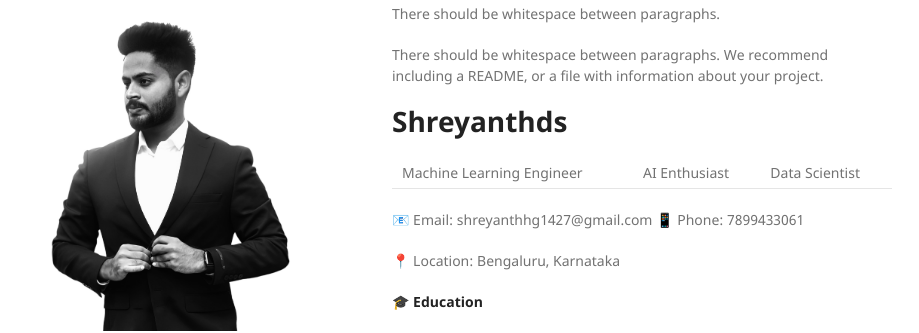
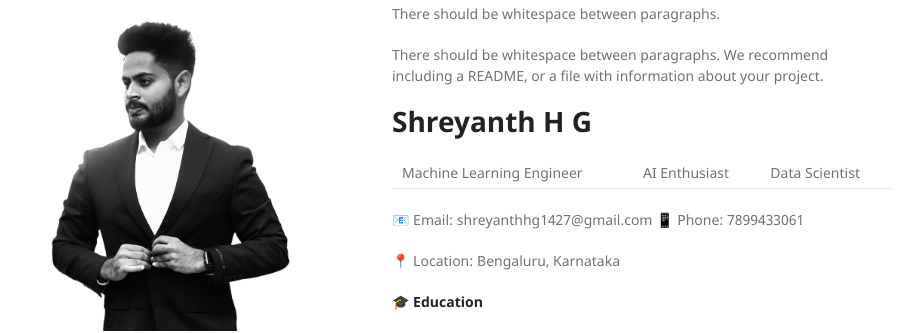
Before and after one commit to Shreyanthds/Shreyanth_Portfolio, a Jekyll site: the page built from index.md, in a window 1280 px wide and 900 px high. Shown: the part 137-470 px from the top of the window, without its empty margins (178-1097 px from the left). Built offline with Jekyll 4.4.1, drawn with Linux system fonts in a browser that asks for light colours.

Commit message:
Update index.md

```diff
--- a/index.md
+++ b/index.md
@@ -10,7 +10,7 @@ There should be whitespace between paragraphs.
 
 There should be whitespace between paragraphs. We recommend including a README, or a file with information about your project.
 
-# Shreyanthds
+# Shreyanth H G
 
 Machine Learning Engineer | AI Enthusiast | Data Scientist
 
```
